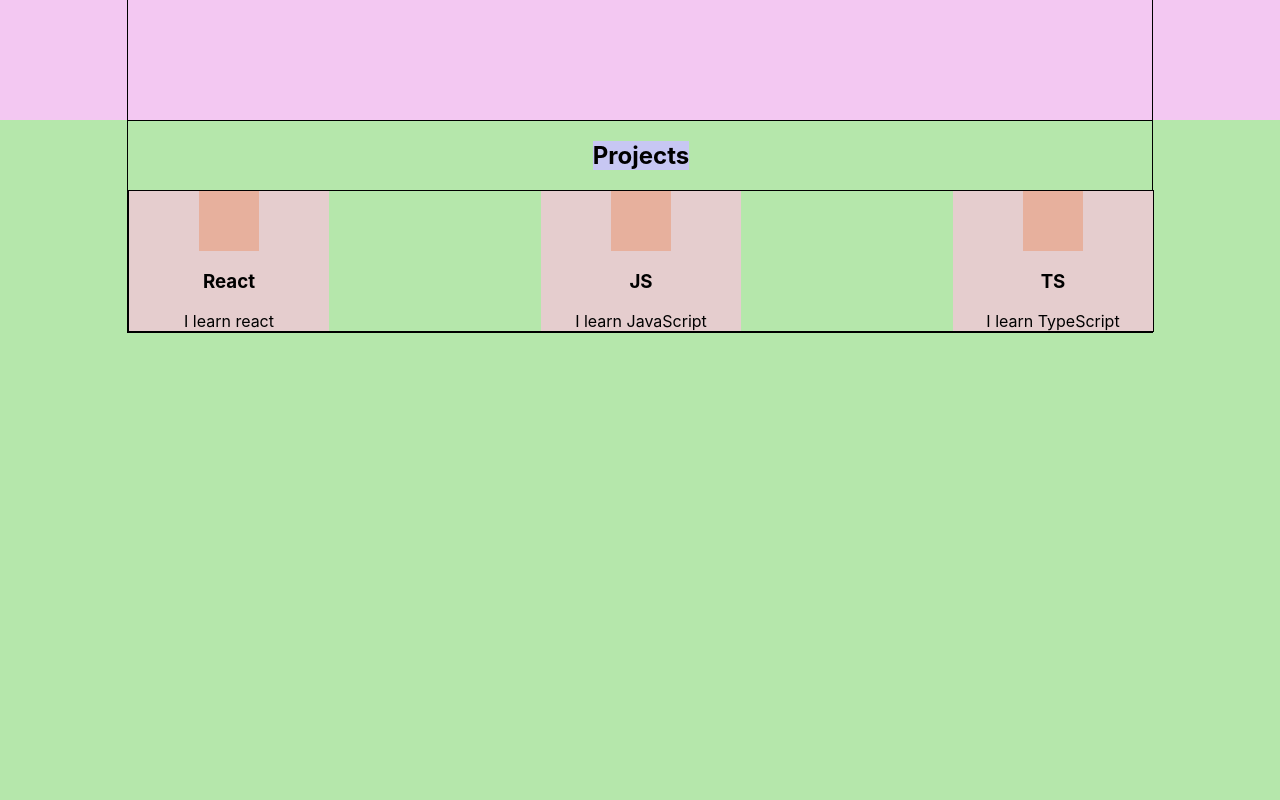
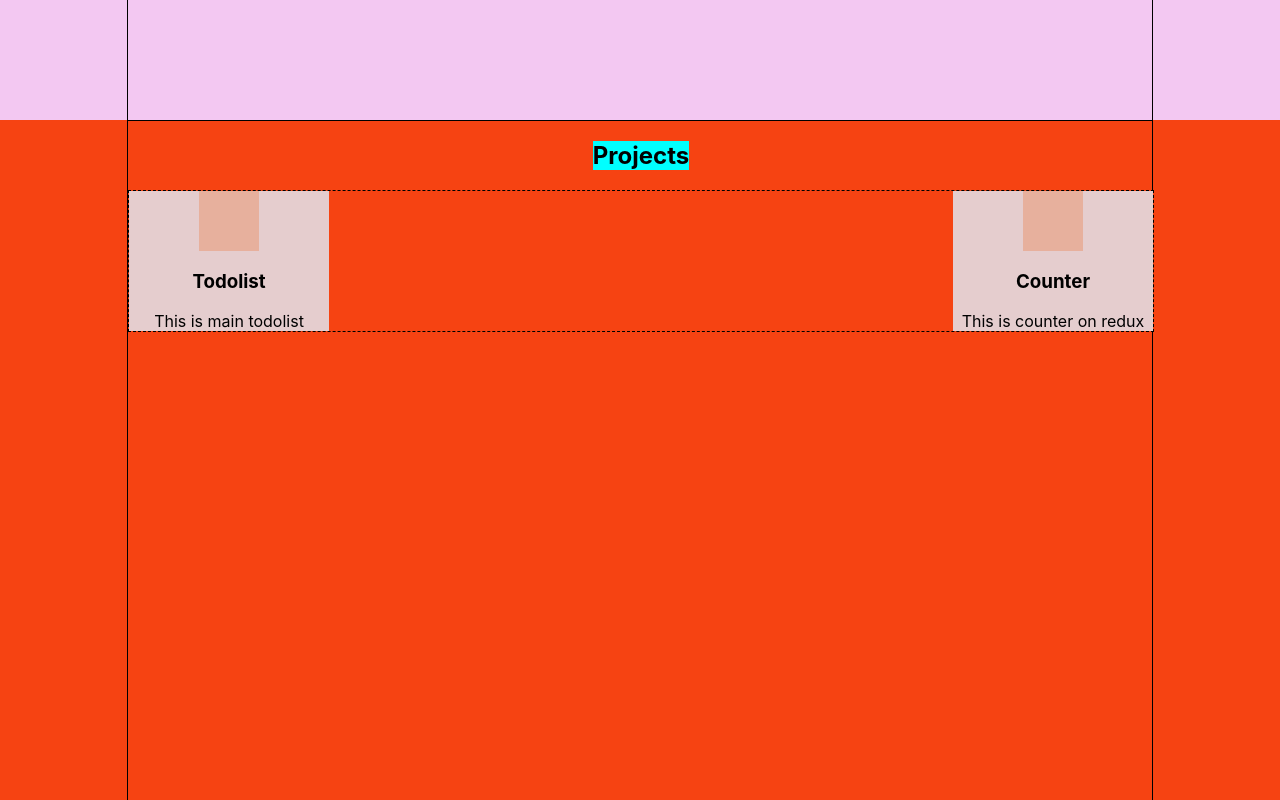
Before and after one commit to Paskinho/my_portfolio, a React (Create React App) app: page / in a window 1280 px wide. Shown: the part 760-1560 px from the top of the page. Built offline with nearby package versions, Linux system fonts and the light colour scheme.

Commit message:
add project on Projects.tsx

```diff
--- a/src/components/projects/Projects.module.css
+++ b/src/components/projects/Projects.module.css
@@ -1,20 +1,20 @@
-.skillsBlock {
-    min-height: 100vh;
-    background-color: #b5e7ab;
+.projectsBlock {
+    height: 100vh;
+    background-color: #f64312;
 
 }
 
-.skillsContainer {
+.projectsContainer {
     flex-direction: column;
     justify-content: flex-start;
 }
 
 .title {
-    background-color: #c7c7f3;
+    background-color: aqua;
 }
 
-.skills {
-    border: 1px solid;
+.projects {
+    border: 1px dashed;
     width: 100%;
     display: flex;
     justify-content: space-between;
--- a/src/components/projects/Projects.tsx
+++ b/src/components/projects/Projects.tsx
@@ -1,19 +1,18 @@
 import React from "react";
 import s from "./Projects.module.css"
 import sContainer from '../../common/styles/Container.module.css'
-import {Skill} from "../skills/skill/Skill";
+import {Project} from "./project/Project";
 
 
 
 export const Projects = () => {
     return (
-        <div className={s.skillsBlock}>
-            <div className={`${sContainer.container} ${s.skillsContainer}`}>
+        <div className={s.projectsBlock}>
+            <div className={`${sContainer.container} ${s.projectsContainer}`}>
                 <h2 className={s.title}>Projects</h2>
-                <div className={s.skills}>
-                    <Skill title={"React"} description={"I learn react"}/>
-                    <Skill title={"JS"} description={"I learn JavaScript"}/>
-                    <Skill title={"TS"} description={"I learn TypeScript"}/>
+                <div className={s.projects}>
+                    <Project title={"Todolist"} description={"This is main todolist"}/>
+                    <Project title={"Counter"} description={"This is counter on redux"}/>
                 </div>
             </div>
         </div>
--- /dev/null
+++ b/src/components/projects/project/Project.module.css
@@ -0,0 +1,18 @@
+.projectBlock {
+    width: 200px;
+    background-color: #e5cdce;
+    display: flex;
+    flex-direction: column;
+    align-items: center;
+    text-align: center;
+}
+
+.icon {
+    height: 60px;
+    width: 60px;
+    background-color: #e7b09d;
+}
+
+.description {
+
+}
--- /dev/null
+++ b/src/components/projects/project/Project.tsx
@@ -0,0 +1,19 @@
+import React from "react";
+import s from "./Project.module.css"
+
+type projectPropsType = {
+    title: string
+    description: string
+}
+
+export const Project = (props:projectPropsType) => {
+    return (
+        <div className={s.projectBlock}>
+            <div className={s.icon}></div>
+            <h3>{props.title}</h3>
+            <span className={s.description}>
+                {props.description}
+            </span>
+        </div>
+    );
+}
```
